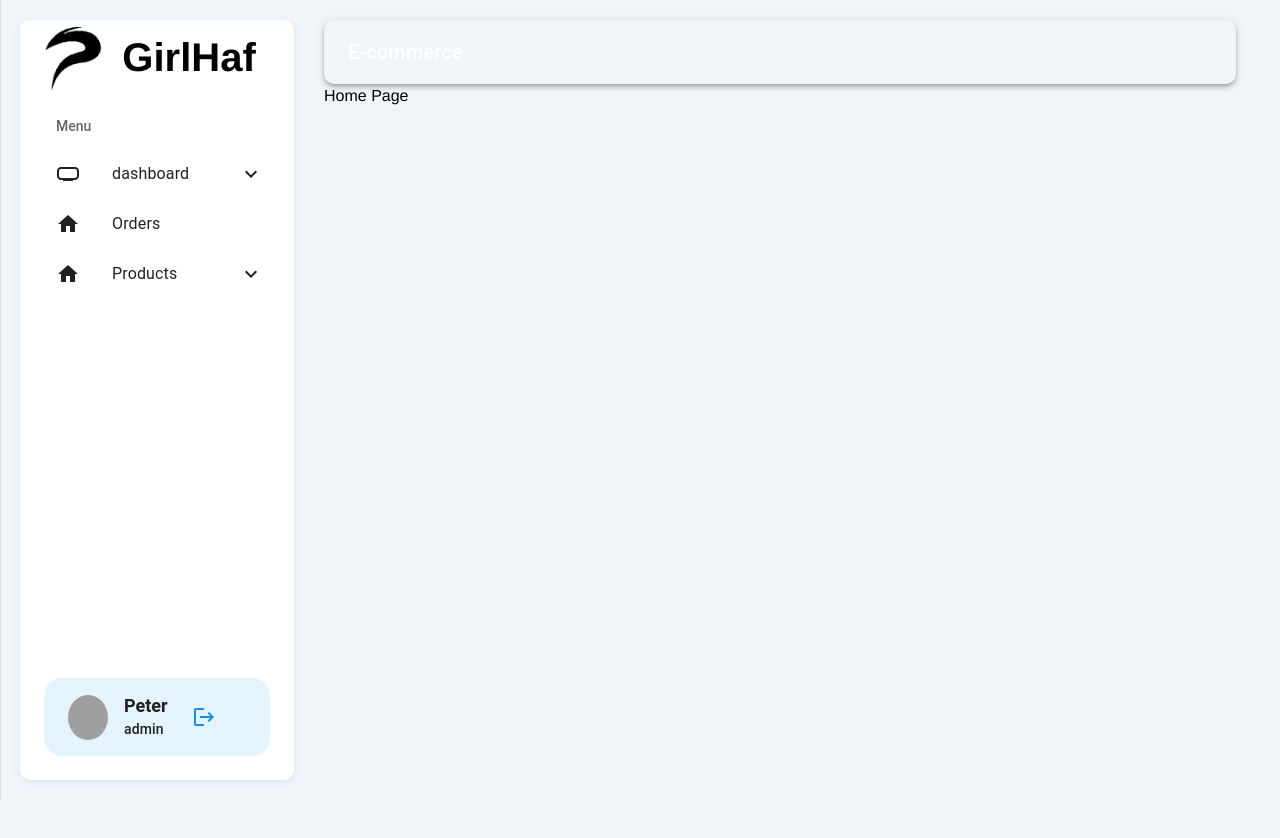
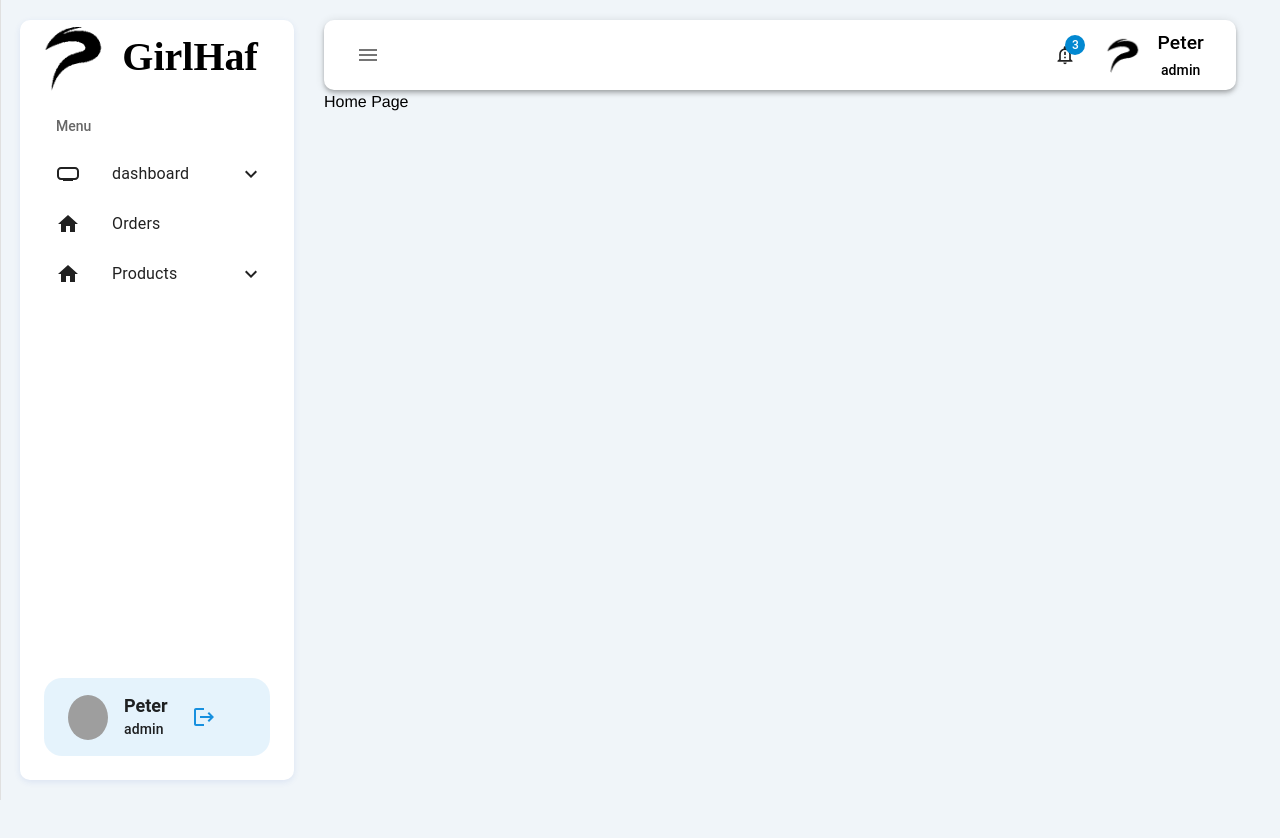
Before and after one commit to huynhngocphuc/ecommerce-admin-frontend, a React (Create React App) app: page / in a window 1280 px wide. Built offline with nearby package versions, Linux system fonts and the light colour scheme; grey boxes are pictures that could not be loaded.

Commit message:
add navbar

```diff
--- a/src/assets/styles/nav-side_bar.scss
+++ b/src/assets/styles/nav-side_bar.scss
@@ -27,6 +27,7 @@
     .logo_text {
       font-size: 40px;
       font-weight: 700;
+      font-family: cursive;
       margin: 0 0 0 10px;
       color: #000000;
     }
@@ -46,3 +47,12 @@
     // }
   }
 }
+
+
+
+.btn-rounded-circle-40{
+  min-width: 40px !important;
+    padding: 0 !important;
+    height: 40px;
+    border-radius: 100% !important;
+}
--- a/src/components/Navbar.tsx
+++ b/src/components/Navbar.tsx
@@ -1,28 +1,71 @@
-import React from "react";
-import { AppBar, Toolbar, IconButton, Typography, useMediaQuery } from "@mui/material";
+import React, { useState } from "react";
+import {
+  AppBar,
+  Toolbar,
+  IconButton,
+  Typography,
+  Box,
+  Avatar,
+  Badge,
+  Menu,
+  MenuItem,
+  Stack,
+  Button,
+} from "@mui/material";
+import MenuIcon from "@mui/icons-material/Menu";
 
+import NotificationImportantOutlinedIcon from "@mui/icons-material/NotificationImportantOutlined";
 interface NavbarProps {
   // toggleDarkMode: () => void;
 }
 
 const Navbar: React.FC<NavbarProps> = ({}) => {
   return (
+    <>
       <AppBar
-      position="static"
+        position="sticky"
         sx={{
           backgroundColor: "background.default",
           borderRadius: "10px",
-        position:"sticky",
-        top: 0,
+          color: "text.primary",
+          minHeight: "70px",
+          justifyContent: "center",
         }}
       >
         <Toolbar>
-        <Typography variant="h6" sx={{ flexGrow: 1 }}>
-          E-commerce
+          <IconButton>
+            <MenuIcon />
+          </IconButton>
+          {/* Notification Icon */}
+          <Stack
+            direction="row"
+            sx={{ flexGrow: 1, justifyContent: "flex-end", alignItems: "center" }}
+            spacing={1}
+          >
+            <Box>
+              <IconButton color="inherit" className="btn-rounded-circle-40">
+                <Badge badgeContent={3} color="info">
+                  <NotificationImportantOutlinedIcon sx={{ fontSize: "20px" }} />
+                </Badge>
+              </IconButton>
+            </Box>
+            <Box >
+              <Button sx={{borderRadius:"25px",minWidth:'64px'}}>
+                <Avatar alt="Remy Sharp" src="images/logo_black.png" />
+                <Box sx={{ marginLeft: "16px"}}>
+                  <Typography variant="h6" component="h6" fontSize="1.2rem">
+                    Peter
                   </Typography>
-        <IconButton edge="end" color="inherit"></IconButton>
+                  <Typography variant="h6" component="h6" sx={{ fontSize: "14px" }}>
+                    admin
+                  </Typography>
+                </Box>
+              </Button>
+            </Box>
+          </Stack>
         </Toolbar>
       </AppBar>
+    </>
   );
 };
 
--- a/src/components/Sidebar.tsx
+++ b/src/components/Sidebar.tsx
@@ -40,7 +40,7 @@ const Sidebar = () => {
       key: "dashboard",
       submenu: [
         {
-          label: "Subitem 1",
+          label: "quản lý quần áo",
           icon: <HomeIcon />,
         },
         {
@@ -67,7 +67,7 @@ const Sidebar = () => {
         <Box className="logo">
           <a className="logo_link" href="/">
             <img className="logo_img" src="images/logo_black.png" alt="logo" />
-            <h1 className="logo_text">GirlHaf</h1>
+            <h1 className="logo_text" >GirlHaf</h1>
           </a>
         </Box>
         <Box className="sidebarMenu" sx={{ padding: "0 20px" }}>
--- a/src/theme.ts
+++ b/src/theme.ts
@@ -4,9 +4,19 @@ const lightTheme = createTheme({
   palette: {
     mode: 'light',
     background:{
-      default:'#f0f5f9',
+      default:'#fff',
     }
   },
+  components:{
+    MuiButton:{
+      styleOverrides:{
+        root:{
+        textTransform:'none',
+        color:'#000'
+        }
+      }
+    }
+  }
 });
 
 const darkTheme = createTheme({
```
Lines whose indentation alone changed are shown as unchanged.
